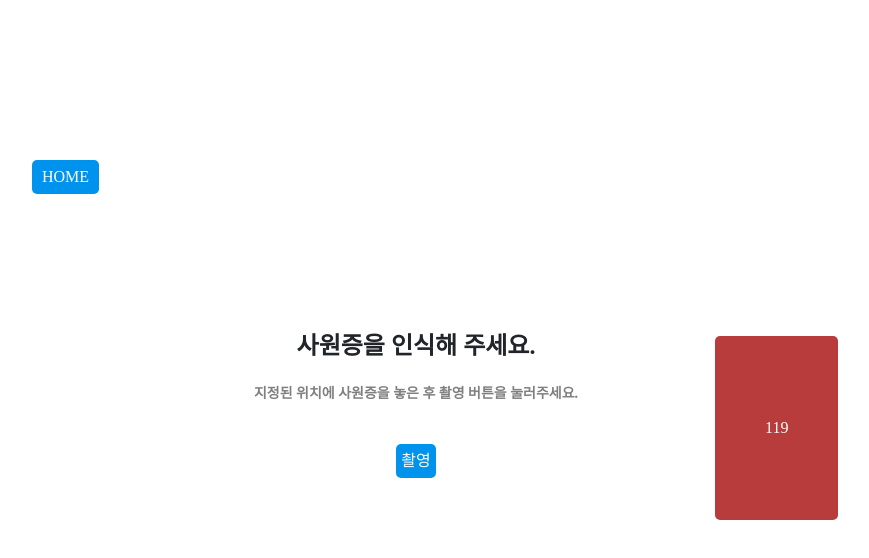
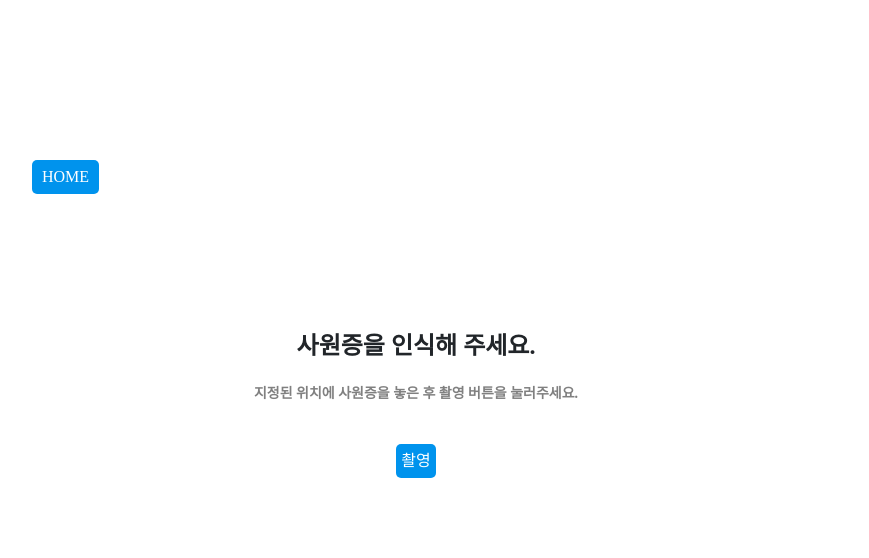
Before and after one commit to simple0710/O2O, a React (Create React App) app in the folder FE/kiosk/: page /kiosk/identification in a window 1280 px wide. Shown: the top 558 px of the page, without its empty margins (224-1093 px from the left). Built offline with nearby package versions, Linux system fonts and the light colour scheme; a web font is replaced by a local one.

Commit message:
feat 예약 사물함 표시

```diff
--- a/FE/kiosk/src/pages/Identification.js
+++ b/FE/kiosk/src/pages/Identification.js
@@ -87,11 +87,11 @@ function Identification() {
 
       let data;
       if (isEmergency) {
-        // 119 버튼을 누른 경우, "최지은" 사용자로 강제 설정
+        // 119 버튼을 누른 경우,사용자로 강제 설정
         data = {
           flag: true,
           result: {
-            text: "김찬민",
+            text: "김태연",
             score: 0.9,
             isAdmin: false,
             image: null
--- a/FE/kiosk/src/pages/Locker.js
+++ b/FE/kiosk/src/pages/Locker.js
@@ -1,7 +1,7 @@
 import React, { useState, useEffect } from 'react';
 import { useNavigate, useLocation } from 'react-router-dom';
-import {axiosSpring} from '../api/axios'
-import {open} from '../api/cameraget'
+import { axiosSpring } from '../api/axios';
+import { open } from '../api/cameraget';
 import '../styles/Locker.css';
 
 const Locker = () => {
@@ -40,7 +40,6 @@ const Locker = () => {
         console.error('Error fetching lockers data:', error);
       });
 
-      console.log("borrowedItems", borrowedItems)
     if(borrowedItems){
       // borrowedItems 상태에 따라 sci와 mou 값 설정
       const newStatus = { sci: 0, mou: 0 };
@@ -54,27 +53,21 @@ const Locker = () => {
       if(borrowedItemsStatus == null){
         setBorrowedItemsStatus(newStatus); // 상태 업데이트
       }
-      console.log('newStatus: ', newStatus)
-
     }
   }, [borrowedItems]);
 
   useEffect(() => {
     if(!isOpened && borrowedItemsStatus){
-        // console.log('borrowedItemsStatus: ', borrowedItemsStatus)
         setIsOpened(true);
-        console.log("open!!!!!", isOpened)
         open(borrowedItemsStatus)
         .then(response => {
           console.log('Response from server:', response);
         })
         .catch(e => {
-          console.error('Error:',e)
+          console.error('Error:', e);
         });
     }
-
-  }, [borrowedItemsStatus])
-
+  }, [borrowedItemsStatus]);
 
   useEffect(() => {
     if (selectedLocker) {
@@ -82,28 +75,23 @@ const Locker = () => {
         .then(response => {
           const data = response.data.data;
           setProducts(data);
-          console.log('Product data:', data);
 
           // 대여한 물품 정보로부터 강조할 사물함 설정
           if (borrowedItems) {
             const highlighted = borrowedItems
               .filter(item => item.body_id === selectedLocker.value)
-              .map(item => ({ locker_column: item.column, locker_row: item.row }));
+              .map(item => ({
+                locker_column: item.locker_column || item.column,
+                locker_row: item.locker_row || item.row
+              }));
             setHighlightedLockers(highlighted);
-            // console.log('Highlighted lockers:', highlighted);
           }
         })
         .catch(error => {
           console.error('Error fetching products data:', error);
         });
-
-
-        console.log("borrowedItems", borrowedItems)
-
     }
   }, [selectedLocker, borrowedItems]);
-
-
 
   const back = () => {
     navigate('/');
@@ -120,7 +108,6 @@ const Locker = () => {
 
   return (
     <>
-      {/* 메인 페이지 버튼 */}
       <button className="btn-main" onClick={back}>HOME</button>
 
       <div className='locker-frame'>
@@ -135,13 +122,11 @@ const Locker = () => {
                   {Array.from({ length: lockersData.find(locker => locker.locker_body_id === selectedLocker.value).column }).map((_, colIndex) => {
                     const product = getProductInLocker(colIndex + 1, rowIndex + 1);
                     const isHighlighted = highlightedLockers.some(item => item.locker_column === colIndex + 1 && item.locker_row === rowIndex + 1);
-                    // console.log(`Row: ${rowIndex + 1}, Column: ${colIndex + 1}, isHighlighted: ${isHighlighted}`);
                     return (
                       <div
                         key={`col-${colIndex}`}
                         className={`locker-box ${isHighlighted ? 'locker-highlight' : ''}`}
                       >
-                         {/* {console.log(`Product: ${product ? product.product_nm : 'None'}, isHighlighted: ${isHighlighted}, Classes: locker-box ${isHighlighted ? 'locker-highlight' : ''}`)} */}
                         {product ? product.product_nm : ''}
                       </div>
                     );
--- a/FE/kiosk/src/pages/ReservationModal.js
+++ b/FE/kiosk/src/pages/ReservationModal.js
@@ -1,6 +1,6 @@
 import React, { useState, useEffect } from 'react';
 import { Modal, Button } from 'react-bootstrap';
-import {axiosSpring} from '../api/axios';
+import { axiosSpring } from '../api/axios';
 import '../styles/ReservationModal.css';
 import { formatDateSimple } from '../util/dateUtil.js';
 import { getUserFromSession } from '../util/sessionUtils.js';
@@ -55,14 +55,25 @@ function ReservationModal({ show, handleClose, onProceedToCart }) {
       if (selectedReservation) {
         console.log("선택된 예약 일시:", formatDateSimple(selectedReservation.reserve_dt));
 
-        const newItems = selectedReservation.products.map(product => ({
-          id: product.product_id,
-          name: product.product_name,
-          quantity: product.product_cnt,
-          locker_id: product.locker_id,
-          locker_loc: product.locker_loc,
-          locker_body: product.locker_body
-        }));
+        const newItems = selectedReservation.products.map(product => {
+          // locker_loc에서 row와 column 추출
+          const [row, column] = product.locker_loc.match(/\d+/g).map(Number);
+          // locker_body에서 숫자 추출하여 body_id로 사용
+          const body_id = product.locker_body.match(/\d+/) ? Number(product.locker_body.match(/\d+/)[0]) : null;
+
+          return {
+            id: product.product_id,
+            name: product.product_name,
+            quantity: product.product_cnt,
+            locker_id: product.locker_id,
+            locker_loc: product.locker_loc,
+            locker_body: product.locker_body,
+            locker_column: row,
+            locker_row: column,
+            body_id: product.locker_body_id, // 추출된 body_id 설정
+            body_id2: product.locker_body_id // 추출된 body_id 설정
+          };
+        });
 
         setCartItems(newItems);
       }
--- a/FE/kiosk/src/styles/Identification/Identification.css
+++ b/FE/kiosk/src/styles/Identification/Identification.css
@@ -32,16 +32,17 @@
     border-radius: 20px; /* 테두리 반경 */
     box-shadow: 0 2px 8px rgba(0, 0, 0, 0.1); /* 그림자 */
   }
-  .btn-119 {
-    position: fixed;
-    top:42%;
-    right: 17%;
-    background-color: #b93c3c;
-    padding: 80px 50px;
-
-  }
   .btn-main {
     position: fixed;
     top: 20%;
     left: 20%
   }
+  .btn-119 {
+    position: absolute;
+    top:25%;
+    left: 20%;
+    background-color: #fff;
+    padding: 10% 40px;
+    /* position: relative; */
+
+  }
```
